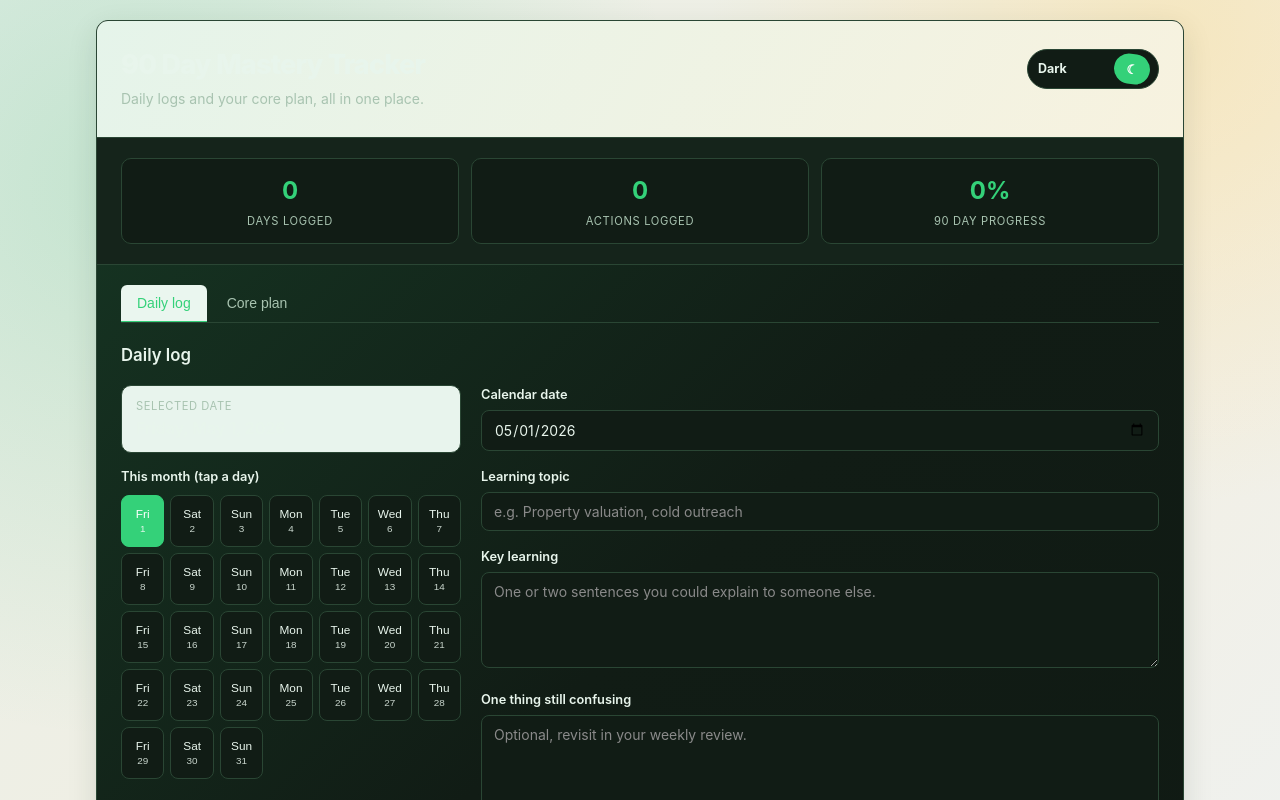
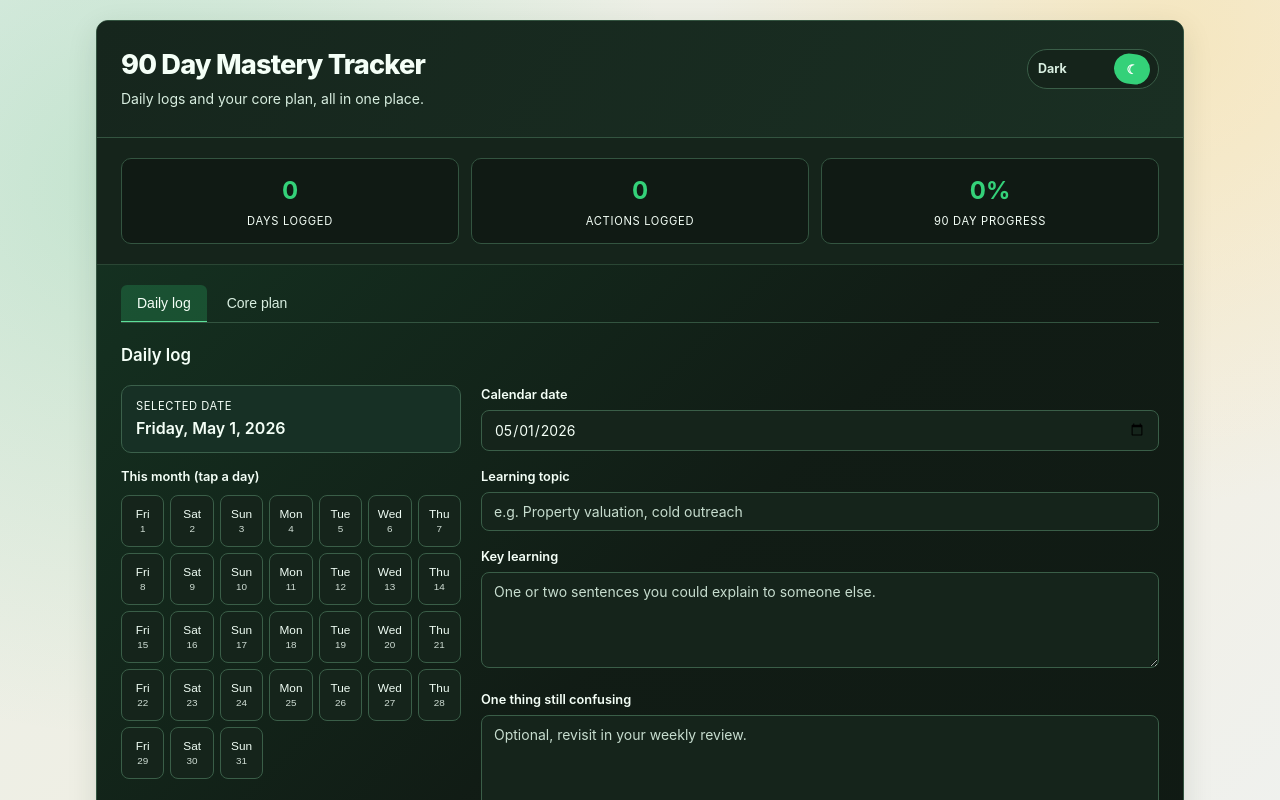
Before and after one commit to Kavya-P-1016/DAILYLOGIN, a plain HTML site: page Downloads/Dailylogin/index.html in a window 1280 px wide. Both pictures are taken after a click on the button "Toggle light and dark mode". Shown: the top 800 px of the page. Drawn offline with Linux system fonts and the light colour scheme.

Commit message:
Fix dark mode readability with high-contrast styling
Apply comprehensive dark-mode contrast improvements for headings, labels, tabs, cards, inputs, tables, and placeholders so all text remains clearly readable across the app.

Co-authored-by: Cursor <cursoragent@cursor.com>

```diff
--- a/Downloads/Dailylogin/index.html
+++ b/Downloads/Dailylogin/index.html
@@ -28,8 +28,8 @@
       --bg: #0d1510;
       --surface: #111c15;
       --surface-soft: #15241b;
-      --text: #e8f5ec;
-      --muted: #a8c3b0;
+      --text: #f4fff7;
+      --muted: #d3e9db;
       --accent: #34d179;
       --accent-hover: #28b367;
       --border: #2a4634;
@@ -132,6 +132,93 @@
     body.dark-mode .main-content {
       background:
         linear-gradient(135deg, rgba(52, 209, 121, 0.12), rgba(17, 28, 21, 0.9) 35%, rgba(15, 24, 18, 0.95) 100%);
+    }
+
+    body.dark-mode .card,
+    body.dark-mode .stat-card,
+    body.dark-mode .week-card,
+    body.dark-mode .plan-table-wrap {
+      background: #101a14;
+      border-color: #335440;
+    }
+
+    body.dark-mode header {
+      background: linear-gradient(120deg, #16261d 0%, #1a2f23 100%);
+      border-bottom-color: #335440;
+    }
+
+    body.dark-mode header h1,
+    body.dark-mode .section-title,
+    body.dark-mode label,
+    body.dark-mode .plan-table th,
+    body.dark-mode .plan-table td,
+    body.dark-mode .stat-label,
+    body.dark-mode .selected-date-banner .value,
+    body.dark-mode .selected-date-banner .label,
+    body.dark-mode .week-skill-title {
+      color: #f4fff7;
+    }
+
+    body.dark-mode header p,
+    body.dark-mode .help-list,
+    body.dark-mode .mode-toggle-label {
+      color: #d8eee0;
+    }
+
+    body.dark-mode input[type="text"],
+    body.dark-mode input[type="date"],
+    body.dark-mode input[type="number"],
+    body.dark-mode textarea,
+    body.dark-mode select,
+    body.dark-mode #corePlanSearch {
+      background: #15241b;
+      color: #f4fff7;
+      border-color: #3a5e48;
+    }
+
+    body.dark-mode input::placeholder,
+    body.dark-mode textarea::placeholder {
+      color: #c7ddcf;
+    }
+
+    body.dark-mode .tabs {
+      border-bottom-color: #335440;
+    }
+
+    body.dark-mode .tab-btn {
+      color: #d8eee0;
+    }
+
+    body.dark-mode .tab-btn:hover {
+      background: rgba(52, 209, 121, 0.18);
+      color: #f4fff7;
+    }
+
+    body.dark-mode .tab-btn.active {
+      background: rgba(52, 209, 121, 0.22);
+      color: #f4fff7;
+      border-bottom-color: #5de09a;
+    }
+
+    body.dark-mode .selected-date-banner {
+      background: #173025;
+      border-color: #3b604b;
+    }
+
+    body.dark-mode .date-chip {
+      background: #15241b;
+      color: #effdf4;
+      border-color: #3a5e48;
+    }
+
+    body.dark-mode .date-chip:hover {
+      background: #1a3224;
+      border-color: #58d692;
+    }
+
+    body.dark-mode .mode-toggle {
+      background: #15241b;
+      border-color: #3a5e48;
     }
 
     .tabs {
```
